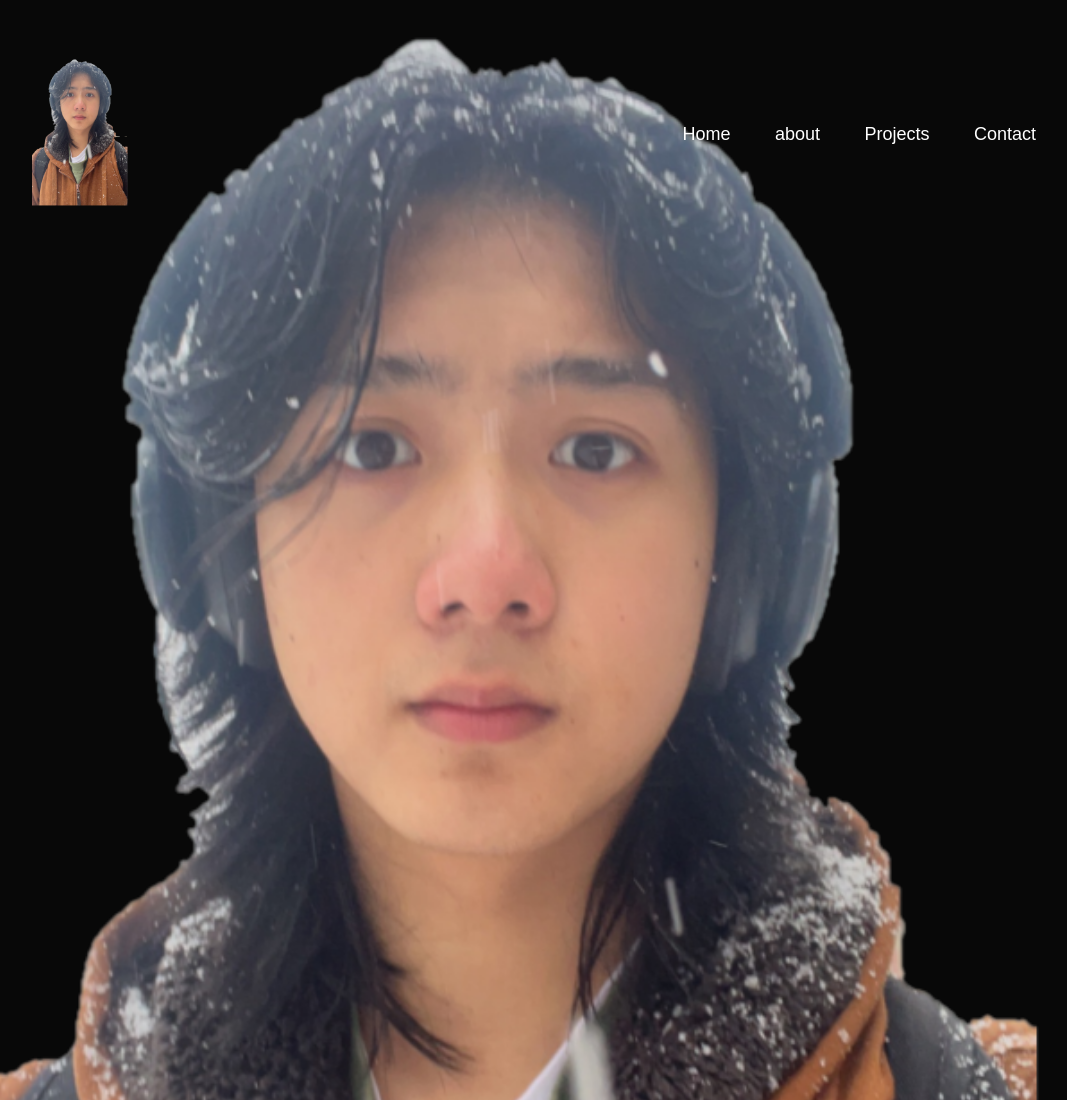
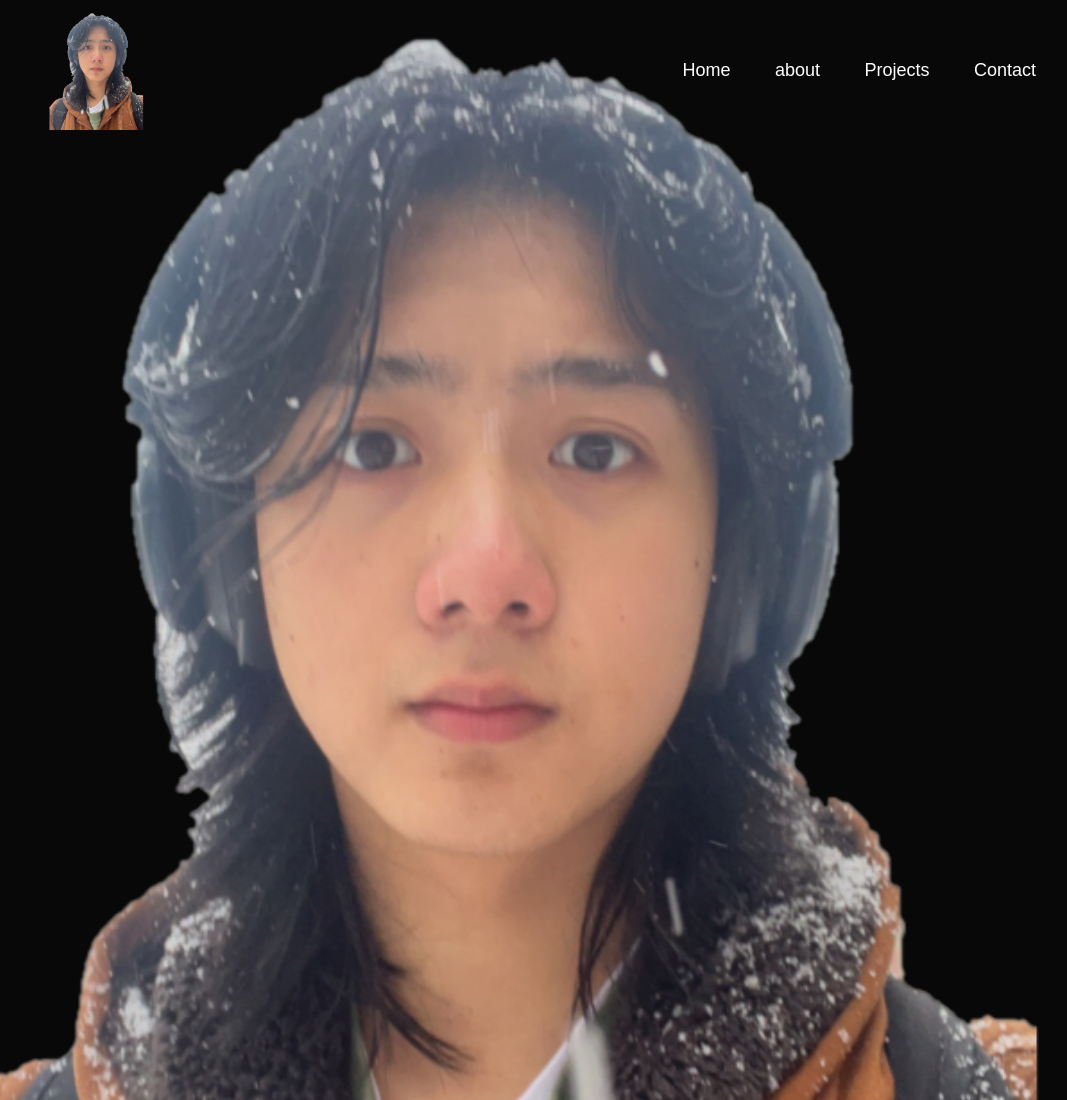
Before and after one commit to kcheb27/Portfolio-website, a plain HTML site: page index.html in a window 1280 px wide. Shown: the top 1100 px of the page, without its empty margins (96-1163 px from the left). Drawn offline with Linux system fonts and the light colour scheme.

Commit message:
#header trouble shooting

```diff
--- a/index.html
+++ b/index.html
@@ -11,7 +11,7 @@
         <div id = "header">
             <div class = "container">
                 <nav>
-                    <img src = "photos/Untitled.png" class = "logo">
+                    <img src = "photos/profile.png" class = "logo">
                     <ul>
                         <li><a href = "#">Home</a></li>
                         <li><a href = "#">about</a></li>
```
